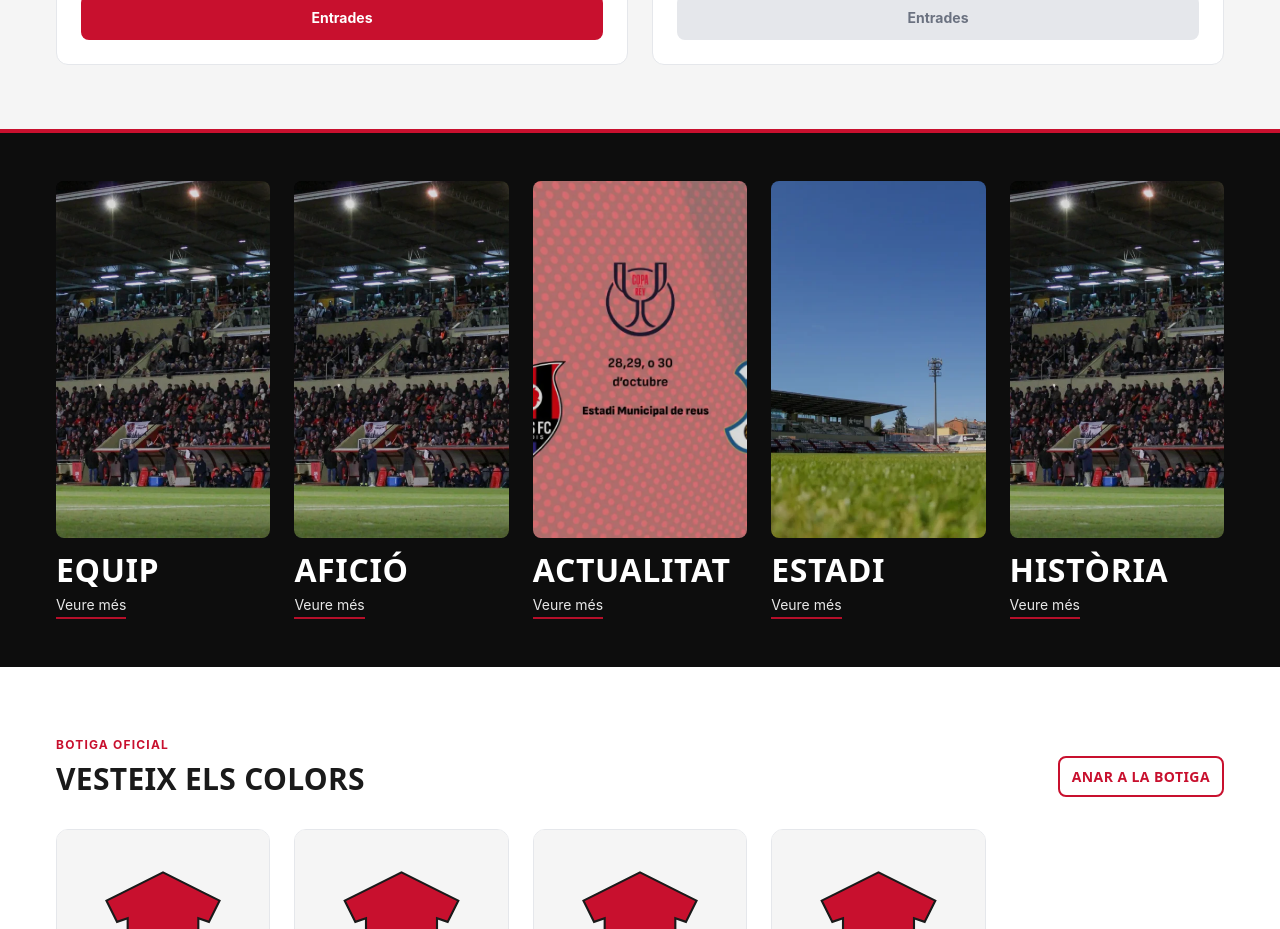
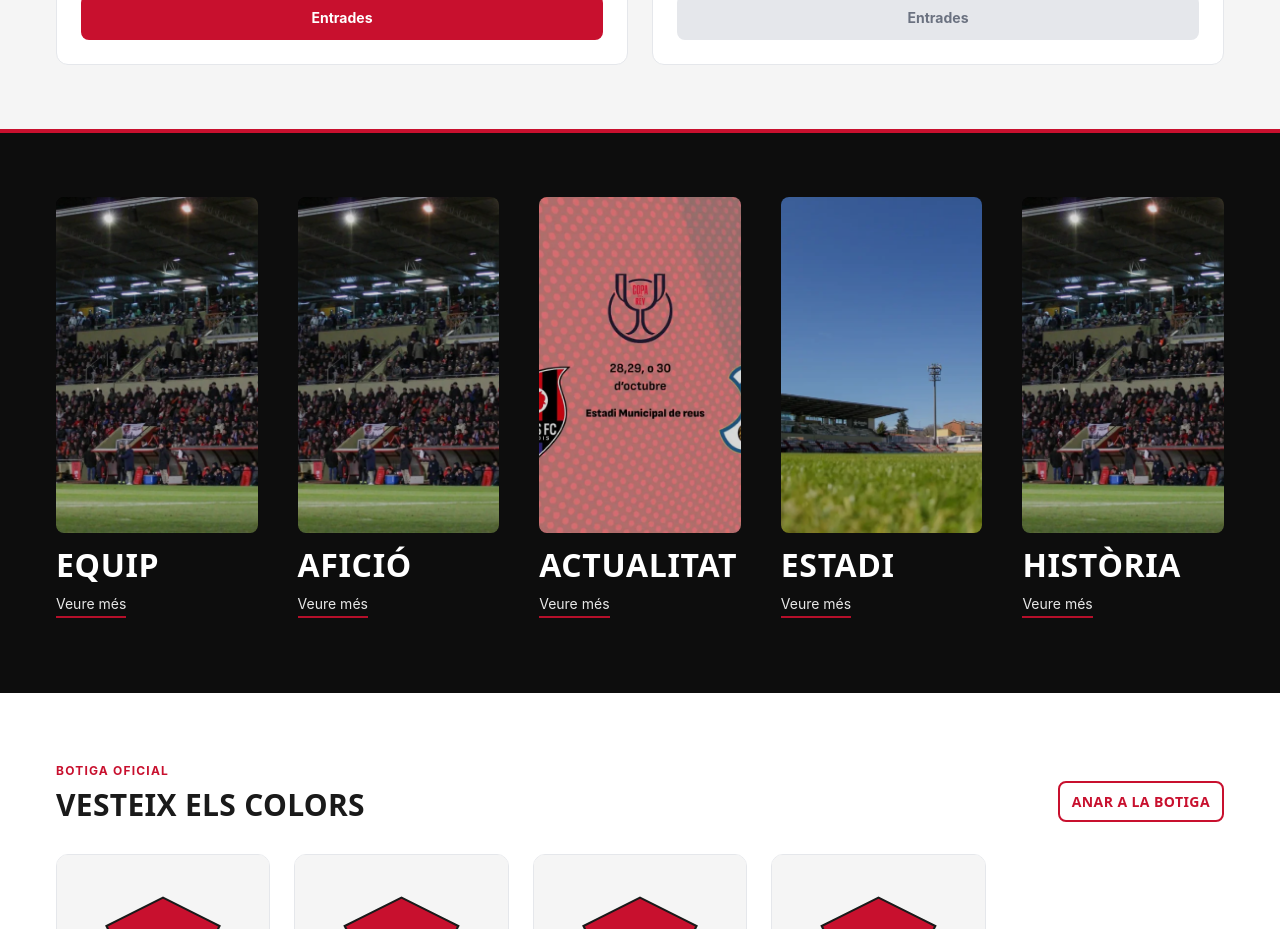
Before and after one commit to polb1/rework-RFCR, a React (Vite) app: page / in a window 1280 px wide. Shown: the part 1860-2789 px from the top of the page. Built offline with nearby package versions, Linux system fonts and the light colour scheme; no server answers.

Commit message:
Home tiles: mes gap entre columnes (40px desktop), min-height 96px al peu i hover 1.05 per evitar solapaments

```diff
--- a/src/pages/Home/Home.module.css
+++ b/src/pages/Home/Home.module.css
@@ -170,18 +170,19 @@
 /* FEATURE TILES */
 .tilesSection {
   background: var(--color-bg-dark);
-  padding-block: var(--space-12);
+  padding-block: var(--space-16);
   color: var(--color-text-on-dark);
   border-top: 4px solid var(--color-primary);
+  overflow: visible;
 }
 .tilesGrid {
   display: grid;
-  gap: var(--space-4);
+  gap: var(--space-6);
   grid-template-columns: repeat(2, minmax(0, 1fr));
   align-items: start;
 }
-@media (min-width: 640px) { .tilesGrid { grid-template-columns: repeat(3, minmax(0, 1fr)); gap: var(--space-5); } }
-@media (min-width: 1024px) { .tilesGrid { grid-template-columns: repeat(5, minmax(0, 1fr)); gap: var(--space-6); } }
+@media (min-width: 640px) { .tilesGrid { grid-template-columns: repeat(3, minmax(0, 1fr)); gap: var(--space-8); } }
+@media (min-width: 1024px) { .tilesGrid { grid-template-columns: repeat(5, minmax(0, 1fr)); gap: var(--space-10, 40px); } }
 .featTile {
   display: block;
   color: inherit;
@@ -195,7 +196,7 @@
 }
 .featTile:hover,
 .featTile:focus-visible {
-  transform: scale(1.08) translateY(-6px);
+  transform: scale(1.05) translateY(-6px);
   z-index: 3;
 }
 .featImgWrap {
@@ -224,8 +225,10 @@
 .featTile:hover .featImg { transform: scale(1.06); filter: brightness(1); }
 .featCap {
   padding-top: var(--space-4);
+  padding-bottom: var(--space-2);
+  min-height: 96px;
   display: flex; flex-direction: column;
-  gap: var(--space-1);
+  gap: var(--space-2);
 }
 .featLabel {
   font-family: var(--font-display, inherit);
```
